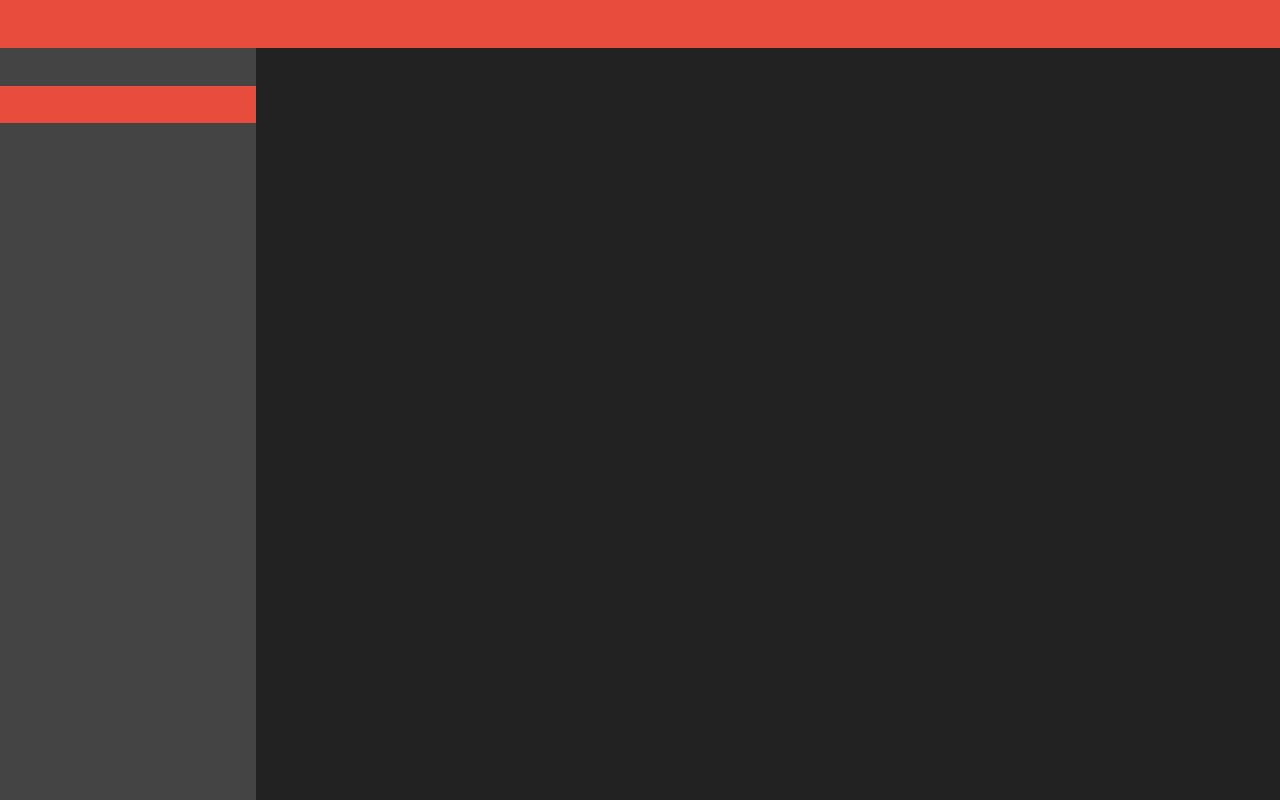
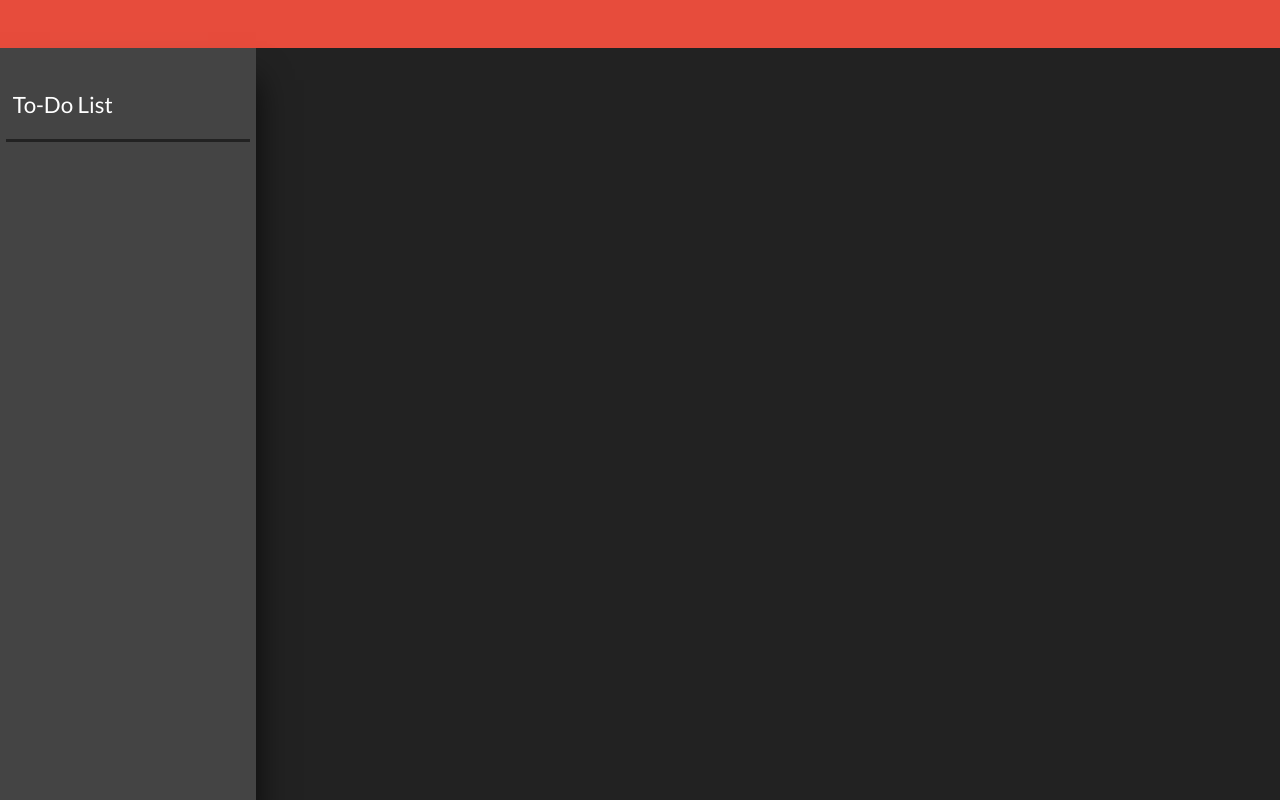
Before and after one commit to Nikerino/NikoTool, an Electron app: page index.html in a window 1280 px wide. Drawn offline with nearby package versions, Linux system fonts and the light colour scheme.

Commit message:
Some visual updates and added fontawesome to package-lock

```diff
--- a/index.html
+++ b/index.html
@@ -16,9 +16,9 @@
 
 		<div class="menu" >
 
-			<div class="todo-list" ></div>
+			<div class="todo-list" >To-Do List</div>
 
-			<hr></hr>
+			<hr class = "list-separator"></hr>
 
 			<div class="lists-header"></div>
 
@@ -37,7 +37,6 @@
 	</body>
 
 	<script src="node_modules/jquery/dist/jquery.js" ></script>
-    <script src="node_modules/popper.js/dist/umd/popper.js"></script>
     <script src="node_modules/bootstrap/dist/js/bootstrap.js"></script>
 
 </html>
--- a/menu.css
+++ b/menu.css
@@ -1,6 +1,10 @@
-body {
+* {
 	padding: 0;
 	margin: 0;
+}
+
+body {
+	box-sizing: border-box;
 }
 
 .titlebar {
@@ -19,6 +23,7 @@ body {
 	top: 6%;
 	left: 0;
 	background-color: #444;
+	box-shadow: 0 2rem 2rem rgba( 0, 0, 0, 0.75);
 }
 
 .todo-list {
@@ -26,5 +31,25 @@ body {
 	height: 5%;
 	top: 5%;
 	position: relative;
+	transition-duration: 0.2s;
+
+	display: flex;
+	align-items: center;
+	padding-left: 5%;
+	font-size: 1.4rem;
+}
+
+.todo-list:hover {
 	background: #e74c3c;
+	cursor: grab;
 }
+
+.list-separator {
+	position: absolute;
+	top: 10%;
+	border: none;
+	width: 95%;
+	left: 2.5%;
+	height: 0.2rem;
+	background: rgb( 0, 0, 0, 0.5 );
+}
--- a/package.json
+++ b/package.json
@@ -12,6 +12,7 @@
     "electron": "^10.1.2"
   },
   "dependencies": {
+    "@fortawesome/fontawesome-free": "^5.15.1",
     "bootstrap": "^4.5.2",
     "jquery": "^3.5.1"
   }
```
Also changed, not shown: 1 other file.
